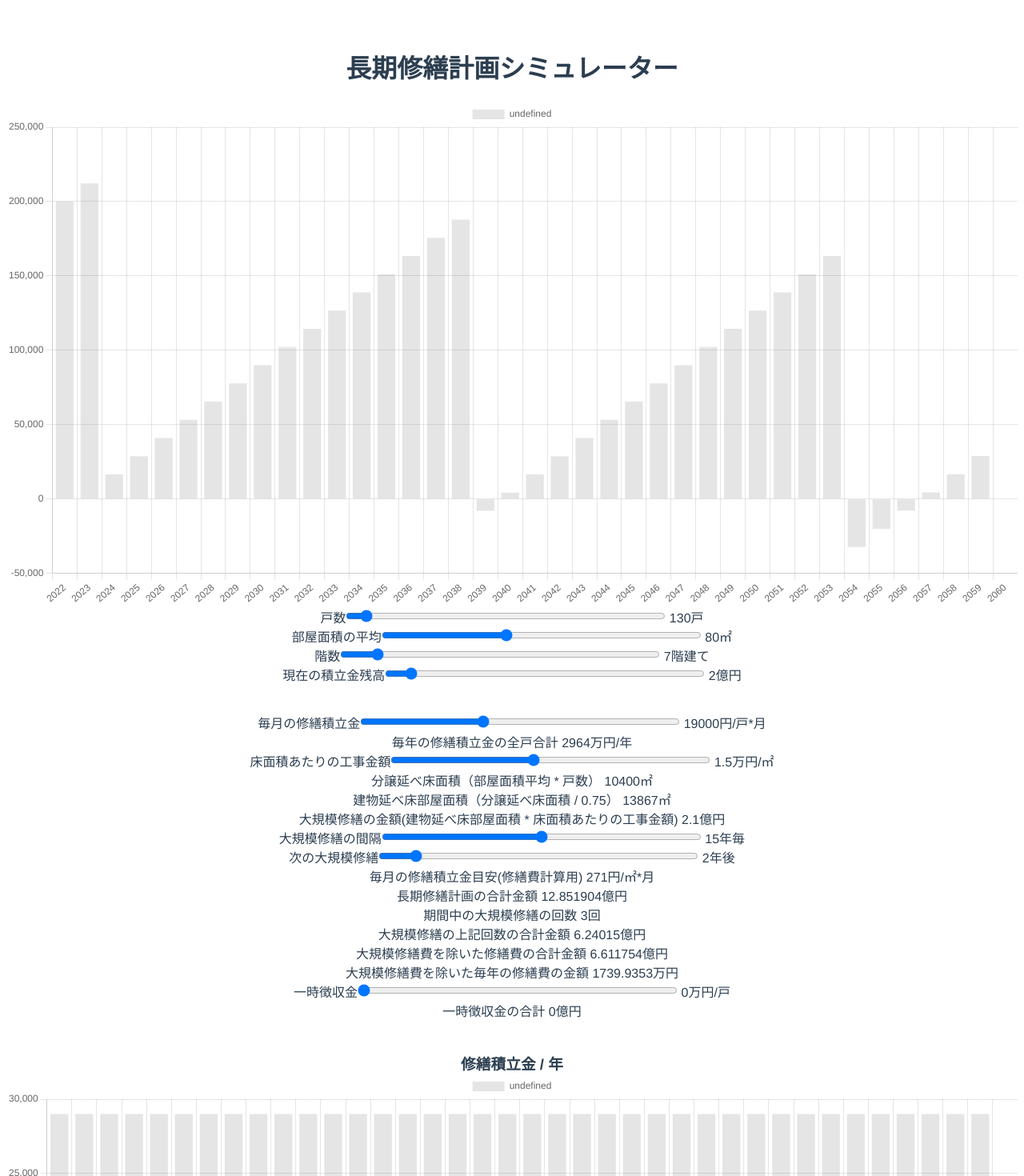
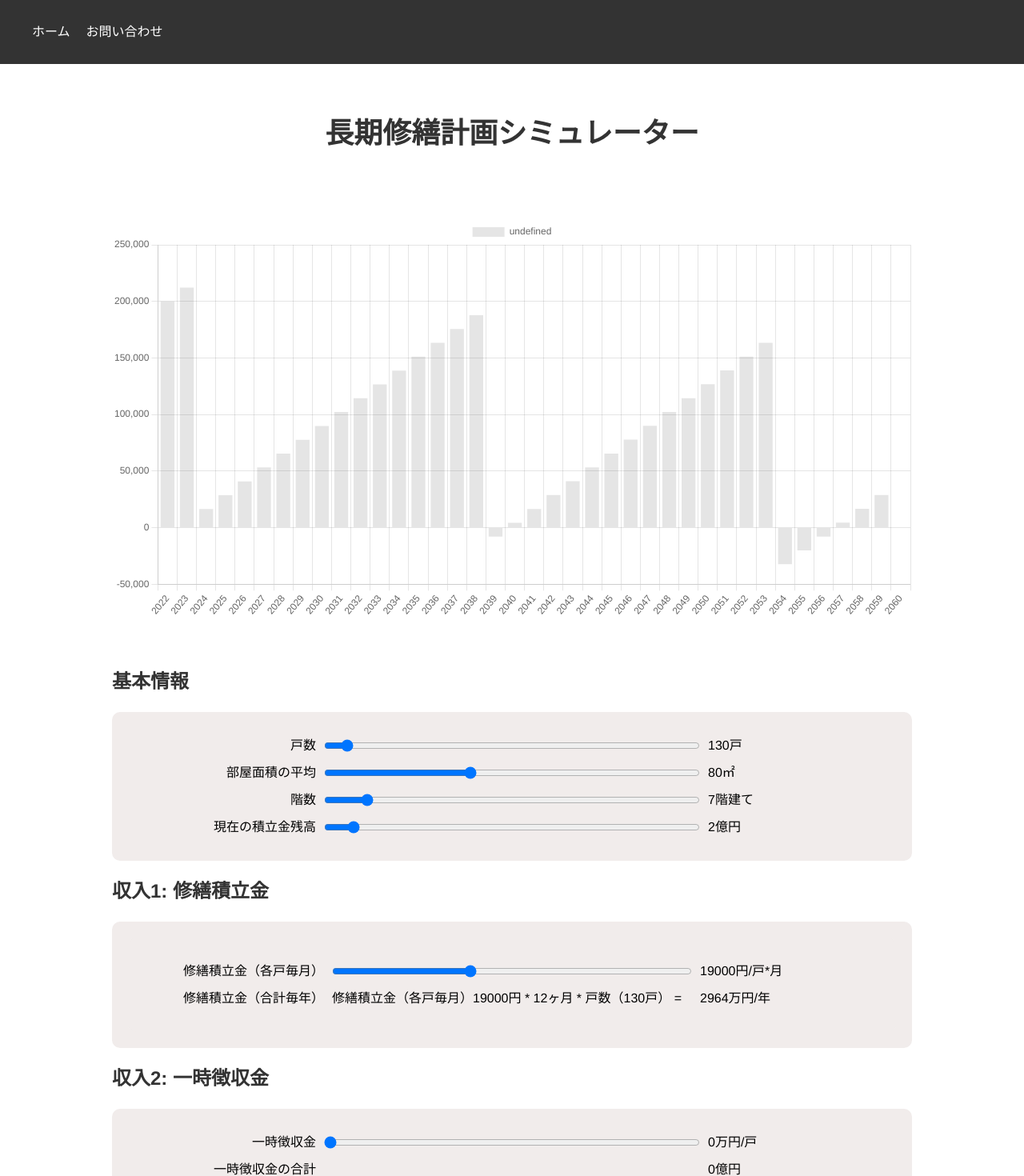
Before and after one commit to kesasaki/apartment-life-plan, a Vue app: page / in a window 1280 px wide. Shown: the top 1470 px of the page at 80% size. Built offline with nearby package versions, Linux system fonts and the light colour scheme.

Commit message:
レイアウトの変更

```diff
--- a/src/App.vue
+++ b/src/App.vue
@@ -1,4 +1,6 @@
 <template>
+  <SiteHeader/>
+  <ContentsHeader/>
   <TotalPlan
     repareReserveMonthlyDefault="19000"
     numberhousesDefault="130"
@@ -10,10 +12,10 @@
     temporaryMoneyDefault="0"
     nextConstructionDefault="2"
   />
+  <!--
   <ItemPlan itemName="修繕積立金 / 年" defaultPrice="29000" defaultInterval="1" defaultPrev="0" />
   <ItemPlan itemName="大規模修繕" defaultPrice="200000" defaultInterval="15" defaultPrev="0" />
   <ItemPlan itemName="大規模修繕以外の積立金利用" defaultPrice="19000" defaultInterval="1" defaultPrev="0" />
-  <!--
   <ItemPlan itemName="仮設工事"/>
   <ItemPlan itemName="屋上防水"/>
   <ItemPlan itemName="床防水"/>
@@ -37,13 +39,15 @@
 </template>
 
 <script>
-import ItemPlan from './components/ItemPlan.vue'
+import SiteHeader from './components/SiteHeader.vue'
+import ContentsHeader from './components/ContentsHeader.vue'
 import TotalPlan from './components/TotalPlan.vue'
 
 export default {
   name: 'App',
   components: {
-    ItemPlan,
+    SiteHeader,
+    ContentsHeader,
     TotalPlan
   }
 
@@ -55,8 +59,19 @@ export default {
   font-family: Avenir, Helvetica, Arial, sans-serif;
   -webkit-font-smoothing: antialiased;
   -moz-osx-font-smoothing: grayscale;
-  text-align: center;
-  color: #2c3e50;
-  margin-top: 60px;
+}
+
+/* Reset styles */
+* {
+  margin: 0;
+  padding: 0;
+  box-sizing: border-box;
+}
+
+/* Base styles */
+body {
+  font-family: 'Helvetica Neue', sans-serif;
+  font-size: 16px;
+  line-height: 1.5;
 }
 </style>
--- /dev/null
+++ b/src/components/ContentsHeader.vue
@@ -0,0 +1,25 @@
+<template>
+    <div class="header-logo">
+      <h1>長期修繕計画シミュレーター</h1>
+    </div>
+</template>
+
+<script>
+</script>
+
+<style scoped>
+/* Logo styles */
+.header-logo {
+  background-color: #fff;
+  color: #333;
+  text-align: center;
+  padding: 60px 0;
+}
+
+h1 {
+  font-size: 36px;
+  font-weight: 700;
+  margin-bottom: 20px;
+}
+
+</style>
--- /dev/null
+++ b/src/components/SiteHeader.vue
@@ -0,0 +1,45 @@
+<template>
+    <header>
+    <nav>
+      <ul>
+        <li><a class="nav-link" href="/">ホーム</a></li>
+        <li><a class="nav-link" href="#">お問い合わせ</a></li>
+      </ul>
+    </nav>
+  </header>
+</template>
+
+<script>
+</script>
+
+<style scoped>
+/* Header styles */
+header {
+  background-color: #333;
+  color: #fff;
+  display: flex;
+  justify-content: space-between;
+  align-items: center;
+  height: 80px;
+  padding: 0 40px;
+}
+
+nav ul {
+  display: flex;
+  list-style: none;
+}
+
+nav li {
+  margin-right: 20px;
+}
+
+.nav-link {
+  color: #fff;
+  text-decoration: none;
+  transition: color 0.2s;
+}
+
+.nav-link:hover {
+  color: #ccc;
+}
+</style>
--- a/src/components/TotalPlan.vue
+++ b/src/components/TotalPlan.vue
@@ -1,96 +1,186 @@
 <template>
   <div class="totalPlan">
-    <h1>長期修繕計画シミュレーター</h1>
+    <div class="totalGraph">
       <BarChart :chartData="getYearlyCosts" :chartOptions="dat2" />
-    <div>
-      <label for="volume">戸数</label>
-      <input type="range" min="2" max="2789" step="1" list="tickmarksNumberHouses" v-model.number="numberhouses">
-      {{ numberhouses}}戸
     </div>
-    <div>
-      <label for="volume">部屋面積の平均</label>
-      <input type="range" min="5" max="200" step="1" list="tickmarksRoomAreaAve" v-model.number="roomareaave">
-      {{ roomareaave }}㎡
+
+    <h2>基本情報</h2>
+    <div class="sliders">
+      <div class="slider">
+        <label class="slider-label" for="slider">戸数</label>
+        <input class="slider-input" type="range" min="2" max="2789" step="1" list="tickmarksNumberHouses"
+          v-model.number="numberhouses">
+        <div class="slider-value"> {{ numberhouses }}戸 </div>
       </div>
-    <div>
-      <label for="volume">階数</label>
-      <input type="range" min="1" max="60" step="1"  list="tickmarksFloors" v-model.number="floors">
-      {{ floors }}階建て
+      <div class="slider">
+        <label class="slider-label" for="slider">部屋面積の平均</label>
+        <input class="slider-input" type="range" min="5" max="200" step="1" list="tickmarksRoomAreaAve"
+          v-model.number="roomareaave">
+        <div class="slider-value"> {{ roomareaave }}㎡ </div>
       </div>
-    <div>
-      <label for="volume">現在の積立金残高</label>
-      <input type="range" min="10000" max="3000000" step="10000"  list="firstValue" v-model.number="firstvalue">
-      {{ firstvalue / 100000 }}億円
+      <div class="slider">
+        <label class="slider-label" for="slider">階数</label>
+        <input class="slider-input" type="range" min="1" max="60" step="1" list="tickmarksFloors" v-model.number="floors">
+        <div class="slider-value"> {{ floors }}階建て </div>
       </div>
-    <br/><br/>
-    <div>
-      <label for="volume">毎月の修繕積立金</label>
-      <input type="range" min="0" max="50000" step="500" list="tickmarksRepareReserveMonthlye" v-model.number="reparereservemonthly">
-      {{ reparereservemonthly }}円/戸*月
+      <div class="slider">
+        <label class="slider-label" for="slider">現在の積立金残高</label>
+        <input class="slider-input" type="range" min="10000" max="3000000" step="10000" list="firstValue"
+          v-model.number="firstvalue">
+        <div class="slider-value"> {{ firstvalue / 100000 }}億円 </div>
       </div>
-    <div>
-      <label for="volume">毎年の修繕積立金の全戸合計</label>
-      {{ getIncomeYealy / 10000 }}万円/年
     </div>
-    <div>
-      <label for="volume">床面積あたりの工事金額</label>
-      <input type="range" min="3000" max="30000" step="100" list="tickmarksConstructionPricePerArea" v-model.number="constructionpriceperarea">
-      {{ constructionpriceperarea / 10000}}万円/㎡
+
+    <h2>収入1: 修繕積立金</h2>
+    <div class="sliders">
+
+      <div class="sliders">
+        <div class="slider">
+          <label class="slider-label" for="slider">修繕積立金（各戸毎月）</label>
+          <input class="slider-input" type="range" min="0" max="50000" step="500" list="tickmarksRepareReserveMonthlye"
+            v-model.number="reparereservemonthly">
+          <div class="slider-value"> {{ reparereservemonthly }}円/戸*月 </div>
         </div>
-    <div>
-      <label for="volume">分譲延べ床面積（部屋面積平均 * 戸数）</label>
-      {{ getRoomAreaTotal }}㎡
+        <div class="slider">
+          <label class="slider-label" for="slider">修繕積立金（合計毎年）</label>
+          <div class="slider-input">修繕積立金（各戸毎月）{{ reparereservemonthly }}円 * 12ヶ月 * 戸数（{{ numberhouses }}戸） = </div>
+          <div class="slider-value"> {{ getIncomeYealy / 10000 }}万円/年 </div>
         </div>
-    <div>
-      <label for="volume">建物延べ床部屋面積（分譲延べ床面積 / 0.75）</label>
-      {{ getBuildingAreaTotal }}㎡
       </div>
-    <div>
-      <label for="volume">大規模修繕の金額(建物延べ床部屋面積 * 床面積あたりの工事金額)</label>
-      {{ Math.round(getConstructionPrice / 10000000) / 10 }}億円
     </div>
-    <div>
-      <label for="volume">大規模修繕の間隔</label>
-      <input type="range" min="10" max="20" step="1" list="tickmarksOutgoInterval" v-model.number="outgointerval">
-      {{ outgointerval }}年毎
+
+    <h2>収入2: 一時徴収金</h2>
+    <div class="sliders">
+
+      <div class="slider">
+        <label class="slider-label" for="slider">一時徴収金</label>
+        <input class="slider-input" type="range" min="0" max="10000000" step="100000" list="tickmarksTemporaryMoney"
+          v-model.number="temporarymoney">
+        <div class="slider-value"> {{ temporarymoney / 10000 }}万円/戸 </div>
       </div>
-    <div>
-      <label for="volume">次の大規模修繕</label>
-      <input type="range" min="0" max="20" step="1" list="tickmarksNext" v-model.number="nextconstruction">
-      {{ nextconstruction }}年後
+      <div class="slider">
+        <label class="slider-label" for="slider">一時徴収金の合計</label>
+        <div class="slider-input"></div>
+        <div class="slider-value"> {{ getTotalTemporaryMoney / 100000000 }}億円 </div>
       </div>
-    <div>
-      <label for="volume">毎月の修繕積立金目安(修繕費計算用)</label>
-      {{ getRepareReserveAve }}円/㎡*月
     </div>
-    <div>
-      <label for="volume">長期修繕計画の合計金額</label>
-      {{ getLongPlanTotalPrice / 100000000 }}億円
+
+    <h2>支出1: 大規模修繕工事の費用</h2>
+    <div class="sliders">
+
+      <div class="slider">
+        <label class="slider-label" for="slider">大規模改修の工事金額 / 床面積</label>
+        <input class="slider-input" type="range" min="3000" max="30000" step="100"
+          list="tickmarksConstructionPricePerArea" v-model.number="constructionpriceperarea">
+        <div class="slider-value"> {{ constructionpriceperarea / 10000 }}万円/㎡ </div>
       </div>
-    <div>
-      <label for="volume">期間中の大規模修繕の回数</label>
-      {{ getCountLargeConstruction }}回
+      <div class="slider">
+        <label class="slider-label" for="slider">大規模修繕の工事金額合計金額</label>
+        <div class="slider-input">
+          <div style="font-size: small"> 大規模改修の工事金額 / 床面積（{{ constructionpriceperarea / 10000 }}万円/㎡） * 建物延べ床面積（{{
+            getBuildingAreaTotal }}㎡）= </div>
         </div>
-    <div>
-      <label for="volume">大規模修繕の上記回数の合計金額</label>
-      {{ getTotalPriceLargeConstruction / 100000000 }}億円
+        <div class="slider-value"> {{ Math.round(getConstructionPrice / 10000000) / 10 }}億円 </div>
       </div>
-    <div>
-      <label for="volume">大規模修繕費を除いた修繕費の合計金額</label>
-      {{ getTotalPriceWithoutLargeConstruction / 100000000 }}億円
+      <div class="slider">
+        <label class="slider-label" for="slider">建物延べ床面積</label>
+        <div class="slider-input">分譲延べ床面積（{{ getRoomAreaTotal }}㎡） / 0.75 = </div>
+        <div class="slider-value"> {{ getBuildingAreaTotal }}㎡ </div>
       </div>
-    <div>
-      <label for="volume">大規模修繕費を除いた毎年の修繕費の金額</label>
-      {{ getYearlyPriceWithoutLargeConstruction / 10000 }}万円
+      <div class="slider">
+        <label class="slider-label" for="slider">分譲延べ床面積</label>
+        <div class="slider-input">部屋面積平均 * 戸数({{ numberhouses }}戸) = </div>
+        <div class="slider-value"> {{ getRoomAreaTotal }}㎡ </div>
       </div>
-    <div>
-      <label for="volume">一時徴収金</label>
-      <input type="range" min="0" max="10000000" step="100000"  list="tickmarksTemporaryMoney" v-model.number="temporarymoney">
-      {{ temporarymoney / 10000}}万円/戸
+      <div class="slider">
+        <label class="slider-label" for="slider">大規模修繕の間隔</label>
+        <input class="slider-input" type="range" min="10" max="20" step="1" list="tickmarksOutgoInterval"
+          v-model.number="outgointerval">
+        <div class="slider-value"> {{ outgointerval }}年毎 </div>
       </div>
-    <div>
-      <label for="volume">一時徴収金の合計</label>
-      {{ getTotalTemporaryMoney / 100000000 }}億円
+      <div class="slider">
+        <label class="slider-label" for="slider">次の大規模修繕</label>
+        <input class="slider-input" type="range" min="0" max="20" step="1" list="tickmarksNext"
+          v-model.number="nextconstruction">
+        <div class="slider-value"> {{ nextconstruction }}年後 </div>
+      </div>
+    </div>
+
+    <h2>支出2: 小修繕費</h2>
+    <div class="minor-repair-explain-image">
+      <img src="https://longtermrepairplan.s3.ap-northeast-1.amazonaws.com/images/minor_repair3.png">
+      <img src="https://longtermrepairplan.s3.ap-northeast-1.amazonaws.com/images/minor_repair4.png">
+    </div>
+    <div class="minor-repair-logic">
+
+      <div class="slider">
+        <label class="slider-label" for="slider">小修繕費 / 年</label>
+        <div class="slider-input">
+          <div style="font-size: small"> 小修繕費の全計画期間合計（{{ Math.round(getTotalPriceWithoutLargeConstruction / 1000000) / 100
+          }}億円） /
+            長期計画期間（38年） =</div>
+        </div>
+        <div class="slider-value"> {{ Math.round(getYearlyPriceWithoutLargeConstruction / 10000) }}万円/年 </div>
+      </div>
+      <div class="slider">
+        <label class="slider-label" for="slider">小修繕費の全計画期間合計</label>
+        <div class="slider-input">
+          <div style="font-size: small"> 長期修繕計画の合計金額（{{ Math.round(getLongPlanTotalPrice / 1000000) / 100 }}億円） -
+            大規模修繕工事の平均金額合計（{{
+              Math.round(getTotalPriceLargeConstruction / 1000000) / 100 }}億円） = </div>
+        </div>
+        <div class="slider-value"> {{ Math.round(getTotalPriceWithoutLargeConstruction / 1000000) / 100 }}億円 / 38年 </div>
+      </div>
+      <div class="total-repair-cost-logic">
+        <div class="slider">
+          <label class="slider-label" for="slider">長期修繕計画の合計金額</label>
+          <div class="slider-input">
+            <div style="font-size: small"> 修繕積立金目安（{{ getRepareReserveAve }}円/㎡*月） * 12ヶ月 * 分譲延べ床面積（{{ getRoomAreaTotal
+            }}㎡）
+              * 長期計画期間（38年） = </div>
+          </div>
+          <div class="slider-value"> {{ Math.round(getLongPlanTotalPrice / 1000000) / 100 }}億円 </div>
+        </div>
+        <div class="slider">
+          <label class="slider-label" for="slider">修繕積立金目安</label>
+          <div class="slider-input">
+            <div style="font-size: small"><a
+                href="https://www.s-mankan.com/information/5282/">マンションの修繕積立金に関するガイドライン(2021年（令和3年）9月改訂)(リンク先の「修繕積立金ガイドラインの計算方法」)</a>より以下のため
+              <ul>
+                <li>{{ floors }}階建て</li>
+                <li>建築延べ床面積{{ getBuildingAreaTotal }}㎡</li>
+              </ul>
+            </div>
+          </div>
+          <div class="slider-value"> {{ getRepareReserveAve }}円/㎡*月 </div>
+        </div>
+      </div>
+
+      <div class="total-large-repair-cost-logic">
+        <div class="slider">
+          <label class="slider-label" for="slider">大規模修繕工事の平均金額合計</label>
+          <div class="slider-input">
+            <div style="font-size: small"> 大規模修繕工事の平均金額（{{ Math.round(getConstructionPriceAve / 1000000) / 100 }}億円） *
+              大規模修繕の回数（{{
+                getCountLargeConstruction }}回） = </div>
+          </div>
+          <div class="slider-value"> {{ Math.round(getTotalPriceLargeConstruction / 1000000) / 100 }}億円 </div>
+        </div>
+        <div class="slider">
+          <label class="slider-label" for="slider">大規模修繕工事の平均金額</label>
+          <div class="slider-input">
+            <div style="font-size: small"> 建物延べ床面積（{{ getBuildingAreaTotal }}㎡） * 15000円<br>（<a
+                href="https://www.mlit.go.jp/common/001234283.pdf">令和３年度マンション大規模修繕工事に関する実態調査</a>の「④大規模修繕工事回数と床面積（㎡）あたり工事金額」より）
+            </div>
+          </div>
+          <div class="slider-value"> {{ Math.round(getConstructionPriceAve / 1000000) / 100 }}億円 </div>
+        </div>
+        <div class="slider">
+          <label class="slider-label" for="slider">大規模修繕の回数<div style="font-size: small">(長期計画期間中)</div></label>
+          <div class="slider-input"></div>
+          <div class="slider-value"> {{ getCountLargeConstruction }}回 </div>
+        </div>
+      </div>
     </div>
   </div>
 </template>
@@ -114,7 +204,7 @@ export default {
     temporaryMoneyDefault: String,
     nextConstructionDefault: String
   },
-  data () {
+  data() {
     return {
       dat2: {
         responsive: true,
@@ -133,29 +223,35 @@ export default {
   },
   computed: {
     // 毎年の修繕積立金合計
-    getIncomeYealy: function() {
+    getIncomeYealy: function () {
       return this.reparereservemonthly * 12 * this.numberhouses
     },
     // 分譲延べ床面積
-    getRoomAreaTotal: function() {
+    getRoomAreaTotal: function () {
       return this.roomareaave * this.numberhouses
     },
     // 建築延べ床面積
-    getBuildingAreaTotal: function() {
+    getBuildingAreaTotal: function () {
       return Math.round(this.getRoomAreaTotal / 0.75)
     },
     // 大規模修繕の金額
-    getConstructionPrice: function() {
+    getConstructionPrice: function () {
       return this.getBuildingAreaTotal * this.constructionpriceperarea;
     },
-    // 大規模修繕の金額の平均値
-    getConstructionPriceAve: function() {
+    // 大規模修繕工事金額の平均値
+    getConstructionPriceAve: function () {
+      // ロジック参考
+      // 令和３年度マンション大規模修繕工事に関する実態調査
+      // https://www.mlit.go.jp/common/001234283.pdf
+      // の「④大規模修繕工事回数と床面積（㎡）あたり工事金額」より
       return this.getBuildingAreaTotal * 15000;
     },
     // 月額の積立金平均
-    getRepareReserveAve: function() {
+    getRepareReserveAve: function () {
       // ロジック参考
-      // https://www.mlit.go.jp/common/001080837.pdf
+      // マンションの修繕積立金に関するガイドライン(2021年（令和3年）9月改訂)
+      // https://www.mlit.go.jp/common/001080837.pdf リンク切れ
+      // https://www.nikkei.com/article/DGXZQOMH211LJ0R21C22A1000000/ 上記内容が引用されている
       if (this.floors >= 20) {
         return 338
       }
@@ -171,28 +267,28 @@ export default {
       return 255
     },
     // 長期修繕計画の合計金額
-    getLongPlanTotalPrice: function() {
+    getLongPlanTotalPrice: function () {
       return this.getRepareReserveAve * 12 * this.getRoomAreaTotal * 38;
     },
     // 期間中の大規模修繕の回数
-    getCountLargeConstruction: function() {
+    getCountLargeConstruction: function () {
       //return Math.ceil(38 / this.outgointerval)
       return 3
     },
     // 大規模修繕の上記回数の合計金額
-    getTotalPriceLargeConstruction: function() {
+    getTotalPriceLargeConstruction: function () {
       return this.getCountLargeConstruction * this.getConstructionPriceAve
     },
     // 大規模修繕費を除いた修繕費の合計金額
-    getTotalPriceWithoutLargeConstruction: function() {
+    getTotalPriceWithoutLargeConstruction: function () {
       return this.getLongPlanTotalPrice - this.getTotalPriceLargeConstruction
     },
     // 大規模修繕費を除いた毎年の修繕費の金額
-    getYearlyPriceWithoutLargeConstruction: function() {
+    getYearlyPriceWithoutLargeConstruction: function () {
       return Math.round(this.getTotalPriceWithoutLargeConstruction / 38);
     },
     // 一時徴収金の合計
-    getTotalTemporaryMoney: function() {
+    getTotalTemporaryMoney: function () {
       return this.temporarymoney * this.numberhouses;
     },
     // 年毎の残高
@@ -210,7 +306,7 @@ export default {
       var balance = Lib.getBalanceArray(2022, 2060, years, this.firstvalue);
       return {
         labels: Lib.getYearsArray(2022, 2060),
-        datasets: [ { data: balance} ]
+        datasets: [{ data: balance }]
       }
     }
   }
@@ -218,22 +314,76 @@ export default {
 </script>
 
 <style scoped>
-h3 {
-  margin: 40px 0 0;
+h2 {
+  background-color: #fff;
+  color: #333;
+  font-size: 24px;
+  font-weight: 700;
+  margin-top: 20px;
+  margin-bottom: 20px;
 }
-ul {
-  list-style-type: none;
-  padding: 0;
+
+/* メインコンテンツのスタイル */
+.totalPlan {
+  max-width: 1000px;
+  margin: 0 auto;
 }
-li {
-  display: inline-block;
-  margin: 0 10px;
+
+.totalGraph {
+  margin: 0 0 60px 0;
 }
-a {
-  color: #42b983;
+
+.sliders {
+  background-color: #F1ECEB;
+  border-radius: 10px;
+  padding: 20px;
 }
-input[type="range"] {
-  width: 400px;
-  margin: 0;
+
+.slider {
+  display: flex;
+  flex-direction: row;
+  align-items: center;
+  justify-content: space-between;
+  margin: 10px 0;
+}
+
+.slider-label {
+  flex: 1;
+  margin-right: 10px;
+  text-align: right;
+}
+
+.slider-input {
+  flex: 2;
+  margin-right: 10px;
+}
+
+.slider-value {
+  flex: 1;
+  text-align: left;
+}
+
+.minor-repair-explain-image img {
+  width: 800px;
+}
+
+.minor-repair-logic {
+  background-color: #F1ECEB;
+  border-radius: 10px;
+  padding: 20px;
+}
+
+.total-repair-cost-logic {
+  background-color: #eed4f3;
+  border-radius: 10px;
+  padding: 20px;
+  margin: 10px 0;
+}
+
+.total-large-repair-cost-logic {
+  background-color: #caeee0;
+  border-radius: 10px;
+  padding: 20px;
+  margin: 10px 0;
 }
 </style>
```
Lines whose indentation alone changed are shown as unchanged.
